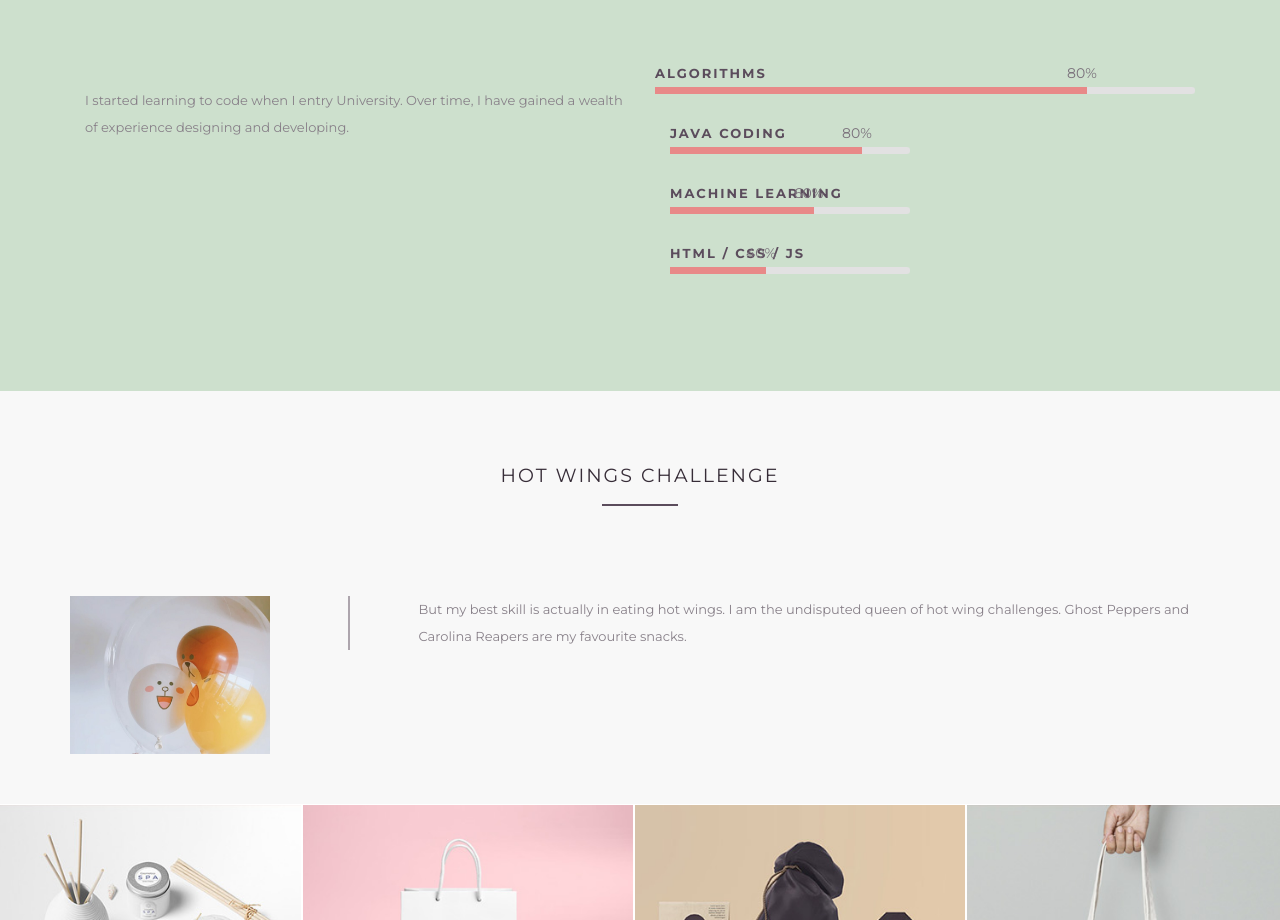
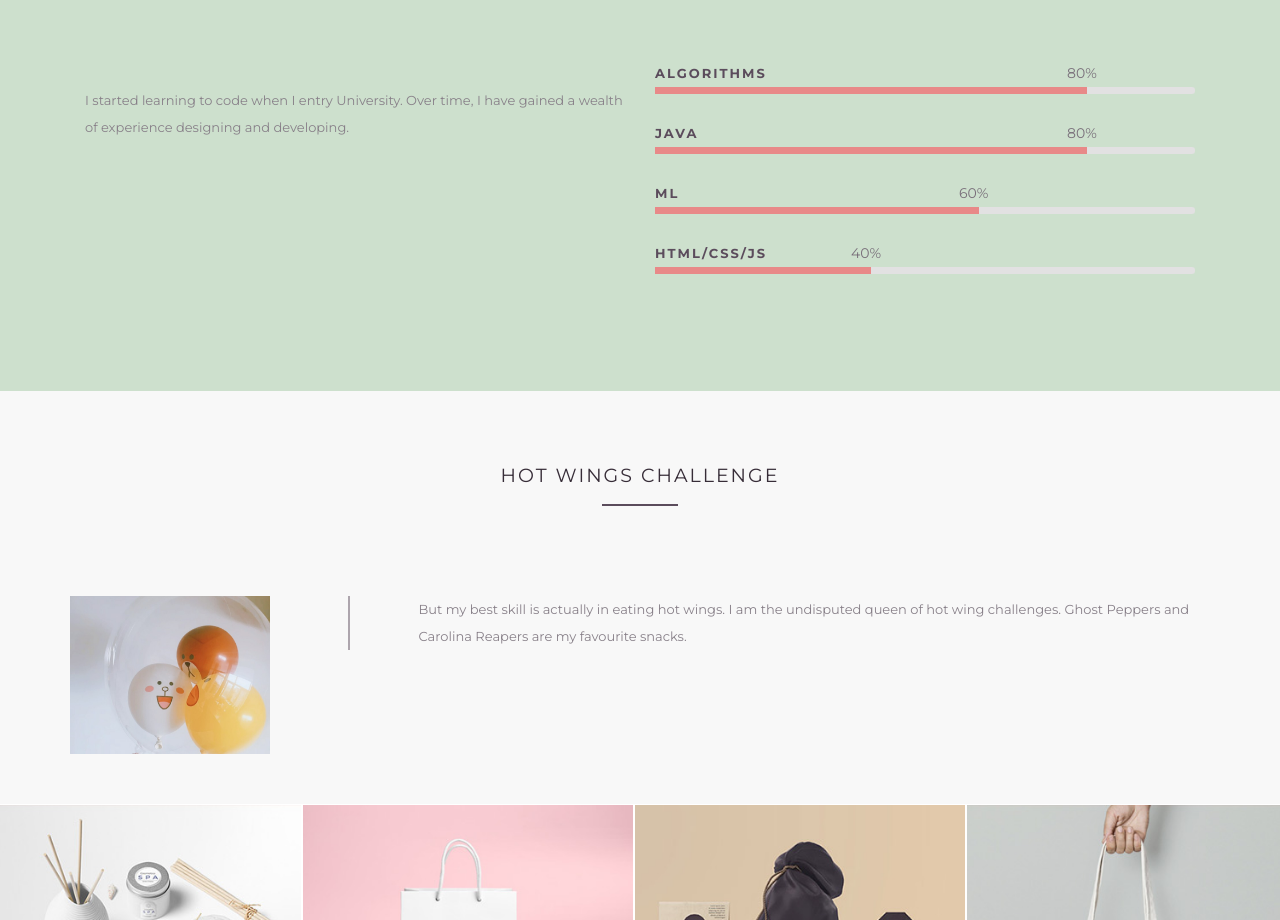
Before and after one commit to ChengJiayao/CareSpot-Web, a plain HTML site: page index.html in a window 1280 px wide. Shown: the part 1401-2321 px from the top of the page. Drawn offline with nearby package versions, Linux system fonts and the light colour scheme; some packages are replaced by stand-ins of ours; a script that the page names is missing.

Commit message:
Update index.html

```diff
--- a/index.html
+++ b/index.html
@@ -115,28 +115,27 @@
               </p>
             </div>
 
-	     <div class="col-md-6 col-sm-12">
-                <div class="skillbar clearfix " data-percent="80%">
+            <div class="col-md-6 col-sm-12">
+	      <div class="skillbar clearfix " data-percent="80%">
                 <div class="skillbar-title"><span>Algorithms</span></div>
                 <div class="skillbar-bar"></div>
                 <div class="skill-bar-percent"></div>
               </div> <!-- End Skill Bar -->
 
-            <div class="col-md-6 col-sm-12">
-                <div class="skillbar clearfix " data-percent="80%">
-                <div class="skillbar-title"><span>Java coding</span></div>
+              <div class="skillbar clearfix " data-percent="80%">
+                <div class="skillbar-title"><span>Java</span></div>
                 <div class="skillbar-bar"></div>
                 <div class="skill-bar-percent"></div>
               </div> <!-- End Skill Bar -->
 
               <div class="skillbar clearfix " data-percent="60%">
-                <div class="skillbar-title"><span>Machine Learning</span></div>
+                <div class="skillbar-title"><span>ML</span></div>
                 <div class="skillbar-bar"></div>
                 <div class="skill-bar-percent"></div>
               </div> <!-- End Skill Bar -->
 
               <div class="skillbar clearfix " data-percent="40%">
-                <div class="skillbar-title"><span>HTML / CSS / JS</span></div>
+                <div class="skillbar-title"><span>HTML/CSS/JS</span></div>
                 <div class="skillbar-bar"></div>
                 <div class="skill-bar-percent"></div>
               </div> <!-- End Skill Bar -->
```
